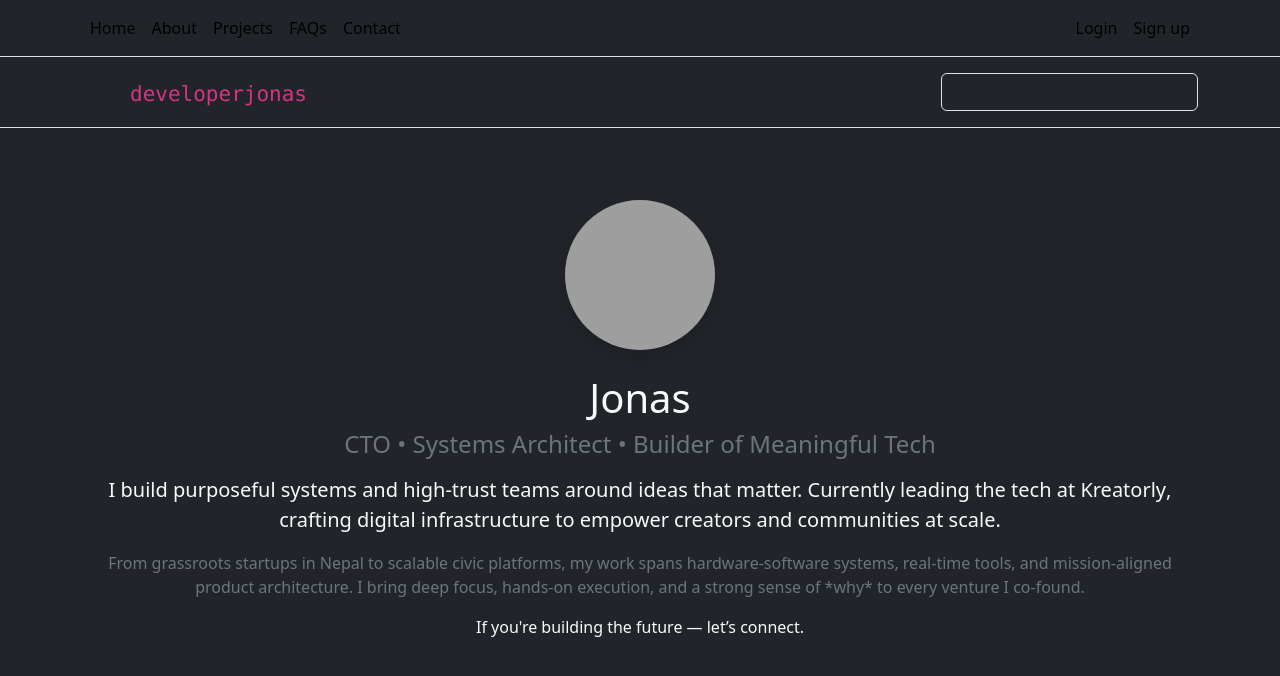
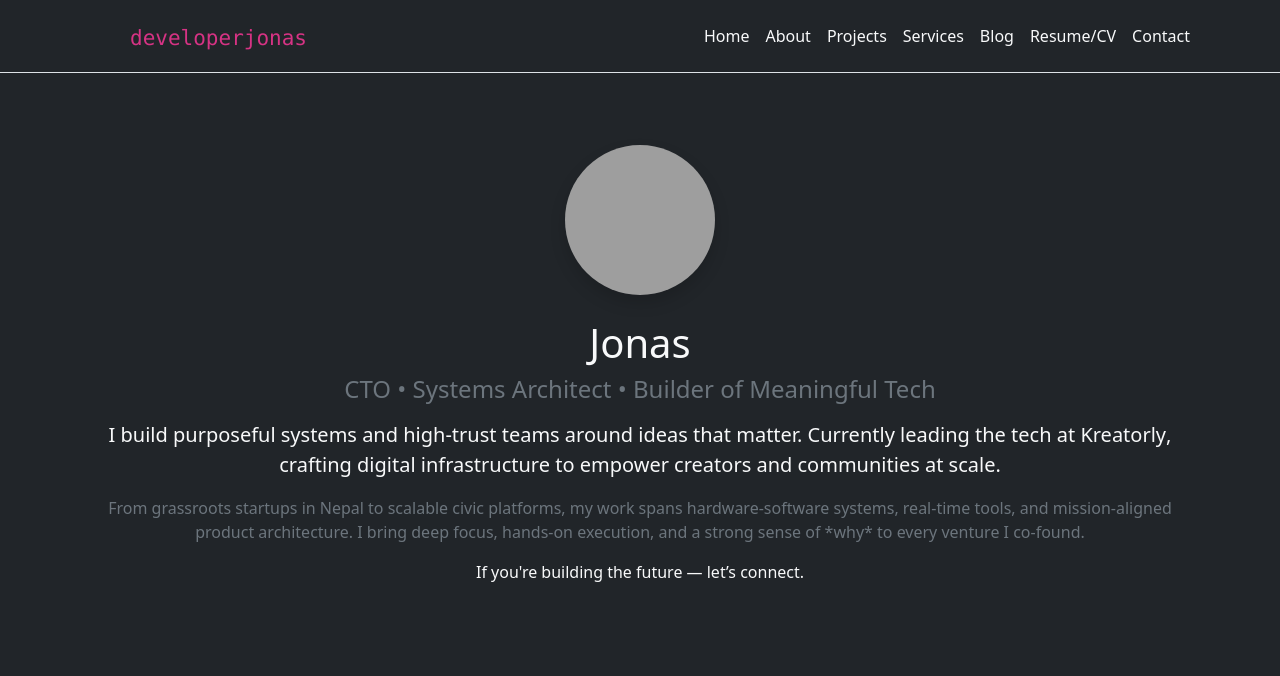
Before and after one commit to developerjonas/developerjonas.github.io, a plain HTML site: page index.html in a window 1280 px wide. Drawn offline with nearby package versions, Linux system fonts and the light colour scheme; grey boxes are pictures that could not be loaded.

Commit message:
Beautiful system more functions now nav is good

```diff
--- a/index.html
+++ b/index.html
@@ -13,46 +13,43 @@
 </head>
 
 <body class="bg-dark">
-    <nav class="py-2 bg-dark border-bottom">
-        <div class="container d-flex flex-wrap">
-            <ul id="nav-links" class="nav me-auto">
-                <!-- JS will inject main nav items here -->
-            </ul>
-
-            <ul id="auth-links" class="nav">
-                <!-- JS will inject auth links here -->
-            </ul>
-        </div>
-    </nav>
-
-    <header class="py-3 mb-4 border-bottom">
-        <div class="container d-flex flex-wrap justify-content-center">
+    <header class="py-3 mb-4 border-bottom bg-dark">
+        <div class="container d-flex flex-wrap align-items-center justify-content-between">
             <a href="/"
-                class="d-flex align-items-center mb-3 mb-lg-0 me-lg-auto link-body-emphasis text-decoration-none">
+                class="d-flex align-items-center mb-3 mb-lg-0 link-body-emphasis text-decoration-none text-light">
                 <svg class="bi me-2" width="40" height="32" aria-hidden="true">
                     <use xlink:href="#bootstrap"></use>
                 </svg>
                 <span class="fs-4"><code>developerjonas</code></span>
             </a>
-            <form class="col-12 col-lg-auto mb-3 mb-lg-0" role="search">
-                <input type="search" class="form-control bg-dark" placeholder="Search..." aria-label="Search">
-            </form>
+
+            <ul id="nav-links" class="nav nav-pills justify-content-end">
+                <!-- JS will inject main nav items here -->
+            </ul>
         </div>
     </header>
 
+
+
+
     <main class="container py-5">
         <div class="text-center mb-5">
-    <img src="assets/images/jonas.jpg" alt="Jonas profile picture" class="rounded-circle shadow mb-4" width="150" height="150">
+            <img src="assets/images/jonas.jpg" alt="Jonas profile picture" class="rounded-circle shadow mb-4"
+                width="150" height="150">
 
             <h1 class="text-light">Jonas</h1>
             <h4 class="text-secondary">CTO • Systems Architect • Builder of Meaningful Tech</h4>
 
             <p class="lead text-light mt-3">
-      I build purposeful systems and high-trust teams around ideas that matter. Currently leading the tech at <strong>Kreatorly</strong>, crafting digital infrastructure to empower creators and communities at scale.
+                I build purposeful systems and high-trust teams around ideas that matter. Currently leading the tech at
+                <strong>Kreatorly</strong>, crafting digital infrastructure to empower creators and communities at
+                scale.
             </p>
 
             <p class="text-secondary">
-      From grassroots startups in Nepal to scalable civic platforms, my work spans hardware-software systems, real-time tools, and mission-aligned product architecture. I bring deep focus, hands-on execution, and a strong sense of *why* to every venture I co-found.
+                From grassroots startups in Nepal to scalable civic platforms, my work spans hardware-software systems,
+                real-time tools, and mission-aligned product architecture. I bring deep focus, hands-on execution, and a
+                strong sense of *why* to every venture I co-found.
             </p>
 
             <p class="text-light">
@@ -71,7 +68,9 @@
         { label: 'Home', href: 'index.html' },
         { label: 'About', href: 'about.html' },
         { label: 'Projects', href: 'projects.html' },
-        { label: 'FAQs', href: '#' },
+        { label: 'Services', href: 'services.html' },
+        { label: 'Blog', href: '#' },
+        { label: 'Resume/CV', href: 'Jonas_Resume.pdf' },
         { label: 'Contact', href: 'contact.html' }
     ];
 
@@ -83,7 +82,7 @@
     function createNavLink({ label, href }) {
         const li = document.createElement('li');
         li.className = 'nav-item';
-        li.innerHTML = `<a href="${href}" class="nav-link link-body-emphasis px-2">${label}</a>`;
+        li.innerHTML = `<a href="${href}" class="nav-link text-light px-2">${label}</a>`;
         return li;
     }
 
```
Lines whose indentation alone changed are shown as unchanged.
